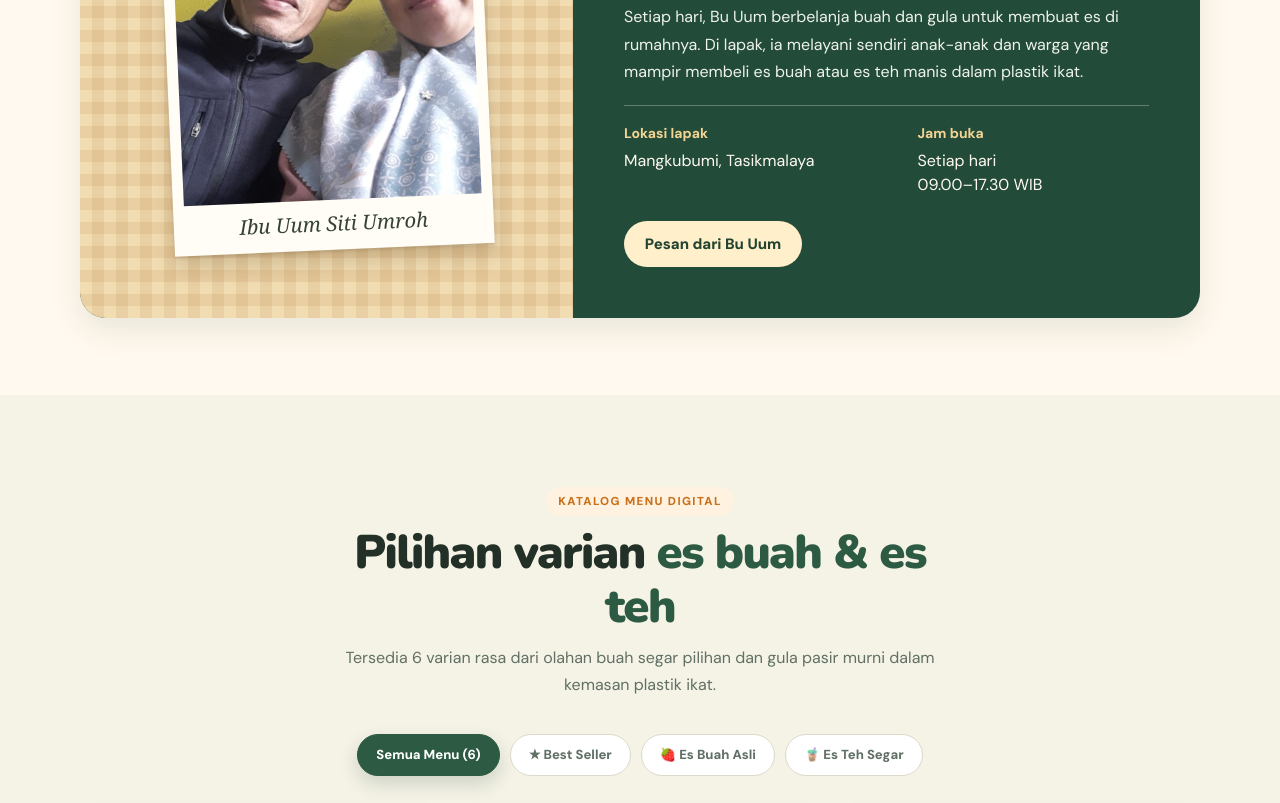
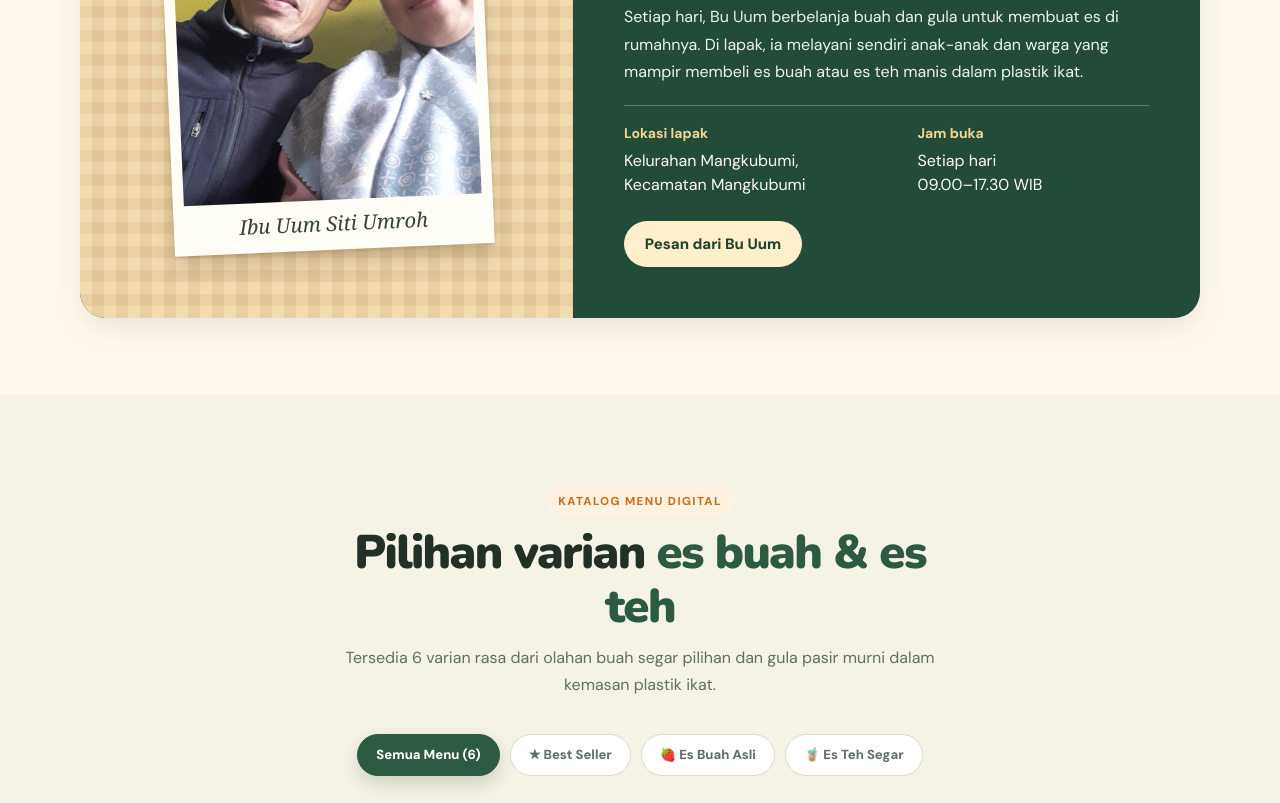
Before and after one commit to edwinarsy/es-buah-ibu-uum-edwin, a plain HTML site: page index.html in a window 1280 px wide. Shown: the part 1162-1965 px from the top of the page. Drawn offline with nearby package versions, Linux system fonts and the light colour scheme.

Commit message:
Batasi lokasi lapak sampai kelurahan dan kecamatan

```diff
--- a/index.html
+++ b/index.html
@@ -3,9 +3,9 @@
 <head>
   <meta charset="UTF-8">
   <meta name="viewport" content="width=device-width, initial-scale=1.0">
-  <meta name="description" content="Lihat enam pilihan es buah dan es teh Bu Uum. Pilih rasa, tentukan jumlah porsi, lalu pesan lewat WhatsApp.">
+  <meta name="description" content="Pilih es buah dan es teh Bu Uum, lalu pesan lewat WhatsApp.">
   <meta property="og:title" content="Es Buah Ibu Uum | Katalog dan Pre-Order">
-  <meta property="og:description" content="Lihat enam pilihan es buah dan es teh Bu Uum. Pilih rasa, tentukan jumlah porsi, lalu pesan lewat WhatsApp.">
+  <meta property="og:description" content="Pilih es buah dan es teh Bu Uum, lalu pesan lewat WhatsApp.">
   <meta property="og:type" content="website">
   <meta name="theme-color" content="#fff9ef">
   <title>Es Buah Ibu Uum | Katalog Digital & Pre-Order UMKM</title>
@@ -91,7 +91,7 @@
           <dl class="edwin_arsy_profil-info">
             <div>
               <dt>Lokasi lapak</dt>
-              <dd>Mangkubumi, Tasikmalaya</dd>
+              <dd>Kelurahan Mangkubumi, Kecamatan Mangkubumi</dd>
             </div>
             <div>
               <dt>Jam buka</dt>
@@ -293,7 +293,7 @@
               <span class="edwin_arsy_contact-icon" aria-hidden="true">📍</span>
               <span>
                 <strong>Area pengambilan pesanan</strong>
-                <small>Mangkubumi, Tasikmalaya. Hubungi Bu Uum untuk titik pengambilan.</small>
+                <small>Kelurahan Mangkubumi, Kecamatan Mangkubumi. Hubungi Bu Uum untuk titik pengambilan.</small>
               </span>
             </div>
             <div>
```
